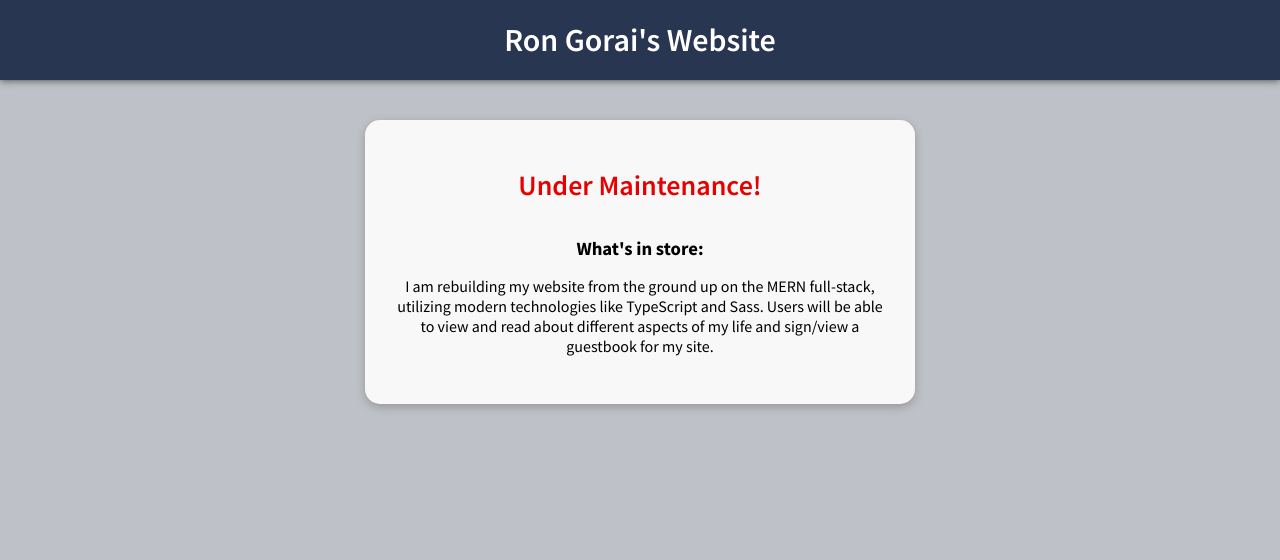
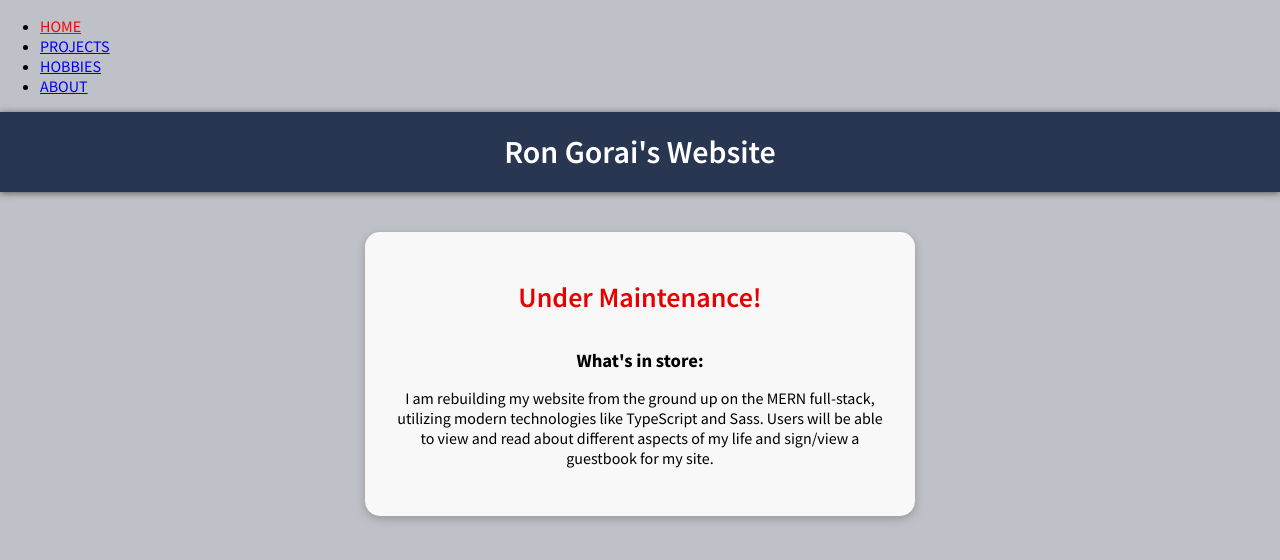
Before and after one commit to rgorai/rongorai-personal-website, a React (Create React App) app in the folder client/: page / in a window 1280 px wide. Shown: the top 560 px of the page. Built offline with nearby package versions, Linux system fonts and the light colour scheme.

Commit message:
navbar template

```diff
--- a/client/src/App.tsx
+++ b/client/src/App.tsx
@@ -8,12 +8,13 @@ import {
 import ApiError from './Misc/ApiError'
 import GuestbookPage from './Guestbook/GuestbookPage'
 import MaintenanceNotice from './Homepage/MaintenanceNotice'
+import NavBar from './Homepage/NavBar'
 
 function App() {
   return (
     <div className="App">
       <BrowserRouter>
-        {/* <header className="App-header">Ron Gorai's Website</header> */}
+        <NavBar />
 
         <main>
           <Routes>
--- a/client/src/Homepage/MaintenanceNotice.tsx
+++ b/client/src/Homepage/MaintenanceNotice.tsx
@@ -8,9 +8,9 @@ const MaintenanceNotice = () => {
 
   return (
     <>
-      <div className={styles.maint_notice_container}>
+      <div className={styles.maintNoticeContainer}>
         <h1>Ron Gorai's Website</h1>
-        <div className={styles.maint_notice}>
+        <div className={styles.maintNotice}>
           <h2>Under Maintenance!</h2>
           <h3>What's in store:</h3>
           <p>
--- /dev/null
+++ b/client/src/Homepage/NavBar.tsx
@@ -0,0 +1,43 @@
+import { Link, useLocation } from 'react-router-dom'
+import cx from 'classnames'
+import styles from './navbar.module.scss'
+
+const NavBar = () => {
+  const location = useLocation()
+
+  const navLinks = [
+    { name: 'HOME', link: '/' },
+    { name: 'PROJECTS', link: '/projects' },
+    // { name: 'PROFESSIONAL', link: '/shows/all' },
+
+    { name: 'HOBBIES', link: '/hobbies' },
+    { name: 'ABOUT', link: '/about' },
+    // { name: 'MUSIC', link: '/shows/all' },
+    // { name: 'BOWLING', link: '/shows/all' },
+    // { name: 'STEM', link: '/shows/all' },
+    // { name: 'SNOWBOARDING', link: '/shows/all' },
+  ]
+
+  return (
+    <nav className={styles.navbarContainer}>
+      <ul className="flex-horizontal navbar">
+        {navLinks.map((e, i) => (
+          <li key={i}>
+            <Link
+              className={cx(styles.navItem, {
+                [styles.activeNav]: location.pathname.includes(
+                  e.link
+                ),
+              })}
+              to={e.link}
+            >
+              {e.name}
+            </Link>
+          </li>
+        ))}
+      </ul>
+    </nav>
+  )
+}
+
+export default NavBar
--- a/client/src/Homepage/maintenanceNotice.module.scss
+++ b/client/src/Homepage/maintenanceNotice.module.scss
@@ -1,6 +1,6 @@
 @use '../variables' as *;
 
-.maint_notice_container {
+.maintNoticeContainer {
   display: flex;
   flex-direction: column;
   align-items: center;
@@ -17,7 +17,7 @@
   }
 }
 
-.maint_notice {
+.maintNotice {
   @include card-background;
 
   width: 80%;
--- /dev/null
+++ b/client/src/Homepage/navbar.module.scss
@@ -0,0 +1,7 @@
+.navItem {
+  // color: red;
+}
+
+.activeNav {
+  color: red;
+}
--- a/package.json
+++ b/package.json
@@ -45,6 +45,7 @@
     "stylelint-config-standard-scss": "^3.0.0"
   },
   "dependencies": {
+    "classnames": "^2.3.1",
     "cors": "^2.8.5",
     "dotenv": "^10.0.0",
     "eslint-config-airbnb": "^19.0.2",
```
Also changed, not shown: 1 other file (tests, documents, lock files or other folders).
